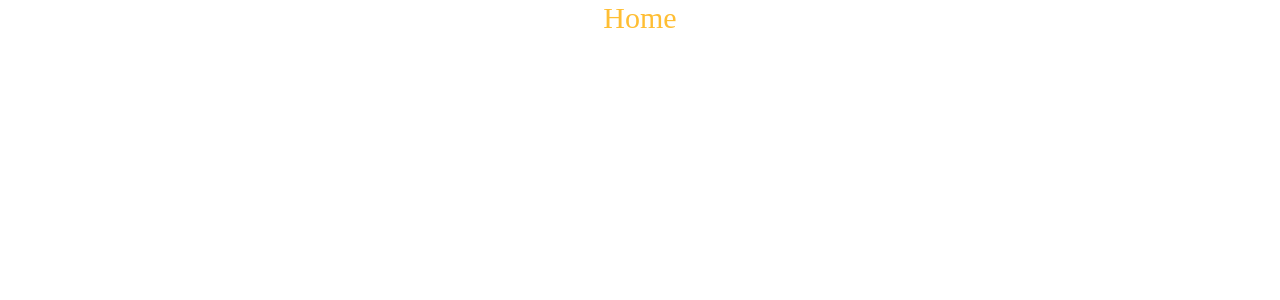
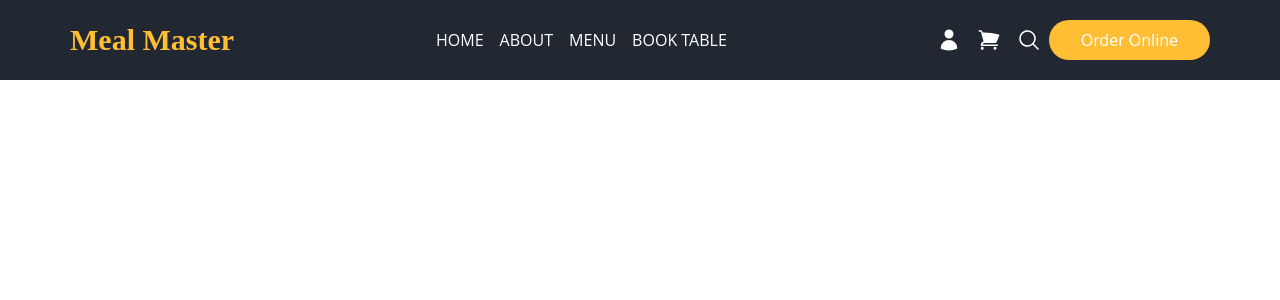
Before and after one commit to EnesSVN/mealMaster, a Next.js app: page / in a window 1280 px wide. Shown: the top 300 px of the page. Built offline with nearby package versions, Linux system fonts and the light colour scheme.

Commit message:
[CREATED] header

```diff
--- /dev/null
+++ b/components/layout/Header.tsx
@@ -0,0 +1,75 @@
+import React from "react";
+import Logo from "../ui/Logo";
+
+const Header = () => {
+  return (
+    <div className=" h-20 bg-secondary ">
+      <div className=" container mx-auto text-white flex justify-between items-center h-full">
+        <div>
+          <Logo />
+        </div>
+        <nav>
+          <ul className="flex">
+            <li className=" px-2 py-5 hover:text-primary cursor-pointer">
+              <a href="">HOME</a>
+            </li>
+            <li className=" px-2 py-5 hover:text-primary cursor-pointer">
+              <a href="">ABOUT</a>
+            </li>
+            <li className=" px-2 py-5 hover:text-primary cursor-pointer">
+              <a href="">MENU</a>
+            </li>
+            <li className=" px-2 py-5 hover:text-primary cursor-pointer">
+              <a href="">BOOK TABLE</a>
+            </li>
+          </ul>
+        </nav>
+        <div className="flex items-center">
+          <a href="" className=" px-2">
+            <svg
+              xmlns="http://www.w3.org/2000/svg"
+              viewBox="0 0 24 24"
+              fill="currentColor"
+              className="w-6 h-6"
+            >
+              <path
+                fillRule="evenodd"
+                d="M7.5 6a4.5 4.5 0 119 0 4.5 4.5 0 01-9 0zM3.751 20.105a8.25 8.25 0 0116.498 0 .75.75 0 01-.437.695A18.683 18.683 0 0112 22.5c-2.786 0-5.433-.608-7.812-1.7a.75.75 0 01-.437-.695z"
+                clipRule="evenodd"
+              />
+            </svg>
+          </a>
+          <a href="" className=" px-2">
+            <svg
+              xmlns="http://www.w3.org/2000/svg"
+              viewBox="0 0 24 24"
+              fill="currentColor"
+              className="w-6 h-6"
+            >
+              <path d="M2.25 2.25a.75.75 0 000 1.5h1.386c.17 0 .318.114.362.278l2.558 9.592a3.752 3.752 0 00-2.806 3.63c0 .414.336.75.75.75h15.75a.75.75 0 000-1.5H5.378A2.25 2.25 0 017.5 15h11.218a.75.75 0 00.674-.421 60.358 60.358 0 002.96-7.228.75.75 0 00-.525-.965A60.864 60.864 0 005.68 4.509l-.232-.867A1.875 1.875 0 003.636 2.25H2.25zM3.75 20.25a1.5 1.5 0 113 0 1.5 1.5 0 01-3 0zM16.5 20.25a1.5 1.5 0 113 0 1.5 1.5 0 01-3 0z" />
+            </svg>
+          </a>
+          <a href="" className=" px-2">
+            <svg
+              xmlns="http://www.w3.org/2000/svg"
+              viewBox="0 0 24 24"
+              fill="currentColor"
+              className="w-6 h-6"
+            >
+              <path
+                fillRule="evenodd"
+                d="M10.5 3.75a6.75 6.75 0 100 13.5 6.75 6.75 0 000-13.5zM2.25 10.5a8.25 8.25 0 1114.59 5.28l4.69 4.69a.75.75 0 11-1.06 1.06l-4.69-4.69A8.25 8.25 0 012.25 10.5z"
+                clipRule="evenodd"
+              />
+            </svg>
+          </a>
+          <a href="">
+            <button className="btn-primary">Order Online</button>
+          </a>
+        </div>
+      </div>
+    </div>
+  );
+};
+
+export default Header;
--- /dev/null
+++ b/components/ui/Logo.tsx
@@ -0,0 +1,9 @@
+import React from "react";
+
+export default function Logo() {
+  return (
+    <div className=" text-3xl font-dancing text-primary font-bold">
+      Meal Master
+    </div>
+  );
+}
--- a/pages/home/index.tsx
+++ b/pages/home/index.tsx
@@ -1,8 +1,6 @@
 const Home = () => {
   return (
-    <div className=" text-primary font-dancing flex text-center justify-center w-full text-3xl">
-      Home
-    </div>
+    <div className=" text-primary font-dancing flex text-center justify-center w-full text-3xl"></div>
   );
 };
 
--- a/pages/index.tsx
+++ b/pages/index.tsx
@@ -1,8 +1,10 @@
+import Header from "@/components/layout/Header";
 import Home from "./home";
 
 export default function Index() {
   return (
     <main>
+      <Header />
       <Home />
     </main>
   );
--- a/styles/globals.css
+++ b/styles/globals.css
@@ -2,3 +2,15 @@
 @tailwind components;
 @tailwind utilities;
 @import url('https://fonts.googleapis.com/css2?family=Dancing+Script:wght@400;700&family=Poppins:wght@100&display=swap');
+@import url('https://fonts.googleapis.com/css2?family=Dancing+Script:wght@400;700&family=Open+Sans:wght@300;400;500;600;700&family=Poppins:wght@100&display=swap');
+
+html,
+body {
+  padding: 0;
+  margin: 0;
+  font-family: 'Open Sans', sans-serif;
+}
+
+.btn-primary {
+  @apply text-white px-8 py-2 rounded-3xl bg-primary cursor-pointer hover:opacity-80 transition-all
+}
--- a/tailwind.config.ts
+++ b/tailwind.config.ts
@@ -8,12 +8,23 @@ const config: Config = {
   ],
   theme: {
     extend: {
+      container: {
+        screens: {
+          xs: "375px",
+          sm: "640px",
+          md: "768px",
+          lg: "1024px",
+          xl: "1140px",
+          "2xl": "1140px",
+        },
+      },
       colors: {
         primary: "#ffbe33",
         secondary: "#222831",
       },
       fontFamily: {
         dancing: ["Dancing Script", "cursive"],
+        sans: ["Open Sans", "sans-serif"],
       },
     },
   },
```
Also changed, not shown: package.json (+6 -5 lines), 1 other file (tests, documents, lock files or other folders).
